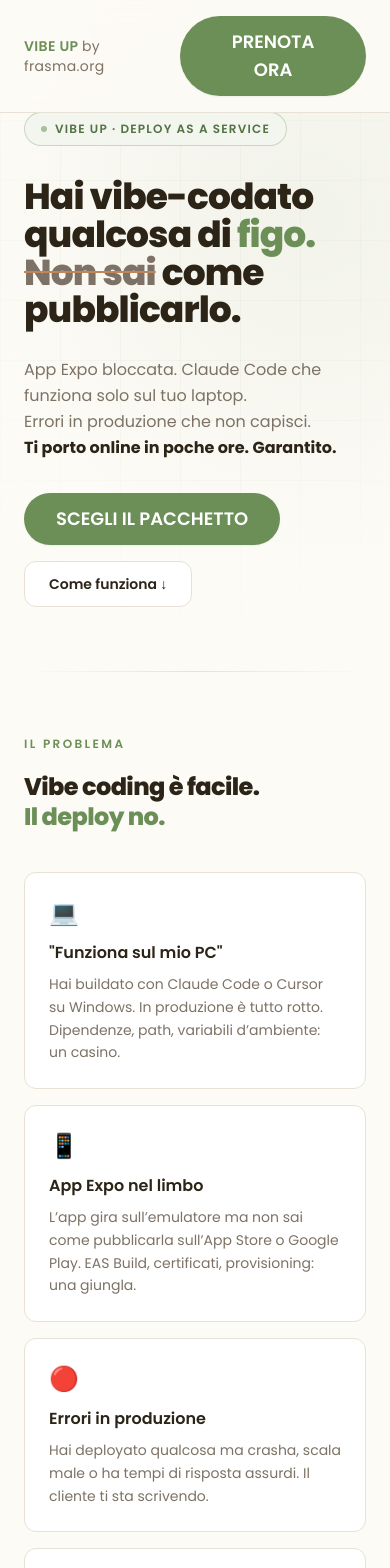
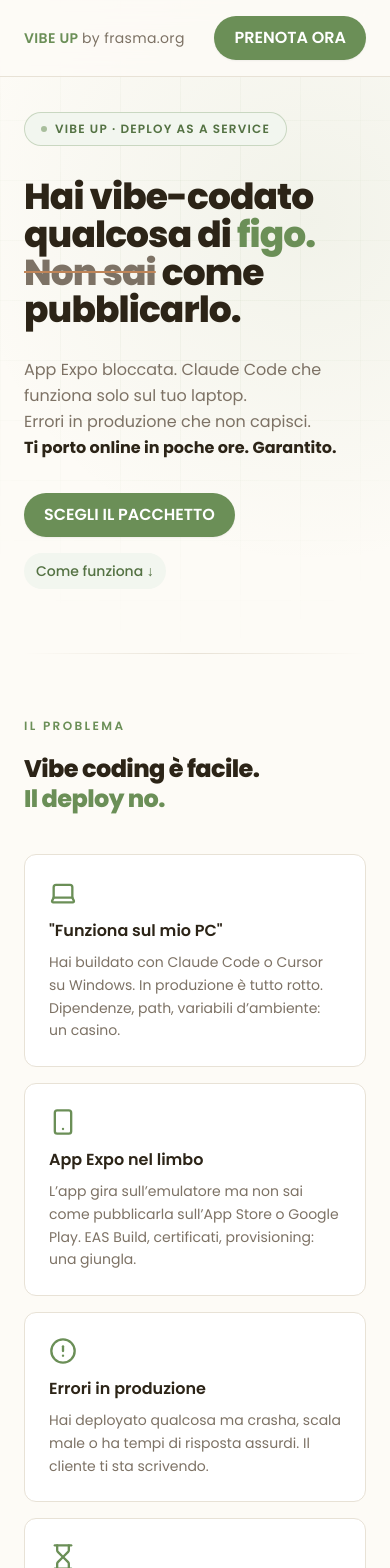
Before and after one commit to francemazzi/frasma, a Next.js app: page /vibeup in a window 390 px wide. Shown: the top 1568 px of the page. Built offline with nearby package versions, Linux system fonts and the light colour scheme.

Commit message:
feat: update styling and structure of Cal, Manifattura, and VibeUp pages for improved user experience and visual consistency

```diff
--- a/components/organism/Cal.tsx
+++ b/components/organism/Cal.tsx
@@ -42,7 +42,7 @@ class CssClassBuilder {
     if (type === "icon") {
       return "flex items-center justify-center p-2 rounded-full bg-sage-500 hover:bg-sage-400 text-white transition duration-200";
     }
-    return "flex items-center gap-3 rounded-full bg-sage-500 px-8 py-3 text-lg font-semibold text-white shadow-sm hover:bg-sage-400 transition duration-200";
+    return "flex items-center gap-2 sm:gap-3 rounded-full bg-sage-500 px-5 py-2.5 text-base sm:px-8 sm:py-3 sm:text-lg font-semibold text-white shadow-sm hover:bg-sage-400 transition duration-200";
   }
 }
 
--- a/pages/manifattura.tsx
+++ b/pages/manifattura.tsx
@@ -163,9 +163,9 @@ export default function ManifatturaPage() {
             <a
               href="#casi-uso"
               data-cta-id="hero-secondary-cases"
-              className="rounded-xl border border-farm-border bg-farm-surface px-6 py-3 text-sm font-semibold text-farm-text transition hover:border-sage hover:text-sage"
+              className="flex items-center gap-2 px-3 py-2 text-sm font-medium text-sage-600 hover:text-sage-500 bg-sage-50 rounded-full transition duration-200"
             >
-              Vedi i casi d&apos;uso &darr;
+              Vedi i casi d&apos;uso &rarr;
             </a>
           </div>
         </section>
--- a/pages/vibeup.tsx
+++ b/pages/vibeup.tsx
@@ -1,27 +1,28 @@
 import Head from "next/head";
 import { motion } from "framer-motion";
 import Cal from "../components/organism/Cal";
+import { Laptop, Smartphone, AlertCircle, Hourglass, Bot, Rocket, Lightbulb, MapPin } from "lucide-react";
 
 /* ── Data ─────────────────────────────────────────────────── */
 
 const problemi = [
   {
-    emoji: "\u{1F4BB}",
+    icon: <Laptop className="w-7 h-7 text-sage-500" />,
     title: "\"Funziona sul mio PC\"",
     desc: "Hai buildato con Claude Code o Cursor su Windows. In produzione \u00e8 tutto rotto. Dipendenze, path, variabili d\u2019ambiente: un casino.",
   },
   {
-    emoji: "\u{1F4F1}",
+    icon: <Smartphone className="w-7 h-7 text-sage-500" />,
     title: "App Expo nel limbo",
     desc: "L\u2019app gira sull\u2019emulatore ma non sai come pubblicarla sull\u2019App Store o Google Play. EAS Build, certificati, provisioning: una giungla.",
   },
   {
-    emoji: "\u{1F534}",
+    icon: <AlertCircle className="w-7 h-7 text-sage-500" />,
     title: "Errori in produzione",
     desc: "Hai deployato qualcosa ma crasha, scala male o ha tempi di risposta assurdi. Il cliente ti sta scrivendo.",
   },
   {
-    emoji: "\u23F3",
+    icon: <Hourglass className="w-7 h-7 text-sage-500" />,
     title: "Settimane perse",
     desc: "Hai gi\u00e0 perso ore su Stack Overflow e YouTube. Il tuo tempo vale. Delegare il deploy \u00e8 la mossa pi\u00f9 intelligente che puoi fare.",
   },
@@ -122,22 +123,22 @@ const pacchetti: {
 
 const personas = [
   {
-    emoji: "\u{1F916}",
+    icon: <Bot className="w-7 h-7 text-sage-500" />,
     title: "Vibe coder",
     desc: "Hai buildato con Claude Code, Cursor, Bolt o Lovable. Il progetto funziona in locale ma non sai come pubblicarlo.",
   },
   {
-    emoji: "\u{1F680}",
+    icon: <Rocket className="w-7 h-7 text-sage-500" />,
     title: "Founder / Maker",
     desc: "Vuoi lanciare veloce. Non hai voglia di perdere una settimana su Terraform o Docker. Deleghi il deploy a qualcuno di fiducia.",
   },
   {
-    emoji: "\u{1F4F1}",
+    icon: <Smartphone className="w-7 h-7 text-sage-500" />,
     title: "App builder",
     desc: "Hai un\u2019app Expo / React Native che funziona sull\u2019emulatore. Vuoi arrivare sugli store senza impazzire con certificati e build pipeline.",
   },
   {
-    emoji: "\u{1F4A1}",
+    icon: <Lightbulb className="w-7 h-7 text-sage-500" />,
     title: "Dev senza DevOps",
     desc: "Sei bravo a scrivere codice ma non \u00e8 il tuo mestiere ottimizzare infrastrutture. Ti concentri sul prodotto, io gestisco il resto.",
   },
@@ -147,7 +148,7 @@ const aboutStats = [
   { value: "10+", label: "anni di esperienza full-stack" },
   { value: "TS", label: "TypeScript \u00b7 React \u00b7 Next.js" },
   { value: "AI", label: "LangChain \u00b7 Claude \u00b7 OpenAI" },
-  { value: "\u{1F4CD}", label: "Guastalla, Reggio Emilia" },
+  { value: <MapPin className="w-8 h-8" />, label: "Guastalla, Reggio Emilia" },
 ];
 
 const faqs = [
@@ -282,7 +283,7 @@ export default function VibeUpPage() {
               <Cal textButton="SCEGLI IL PACCHETTO" buttonType="default" />
               <a
                 href="#come-funziona"
-                className="rounded-xl border border-farm-border bg-farm-surface px-6 py-3 text-sm font-semibold text-farm-text transition hover:border-sage hover:text-sage"
+                className="flex items-center gap-2 px-3 py-2 text-sm font-medium text-sage-600 hover:text-sage-500 bg-sage-50 rounded-full transition duration-200"
               >
                 Come funziona &darr;
               </a>
@@ -362,7 +363,7 @@ export default function VibeUpPage() {
                 transition={{ duration: 0.4, delay: i * 0.08 }}
                 className="rounded-xl border border-farm-border bg-farm-surface p-6 transition-colors hover:border-terra/40"
               >
-                <div className="text-2xl mb-3">{p.emoji}</div>
+                <div className="mb-3">{p.icon}</div>
                 <h3 className="text-base font-semibold mb-2">{p.title}</h3>
                 <p className="text-sm text-farm-secondary leading-relaxed">
                   {p.desc}
@@ -532,7 +533,7 @@ export default function VibeUpPage() {
                   transition={{ duration: 0.4, delay: i * 0.08 }}
                   className="rounded-xl border border-farm-border bg-farm-bg p-5"
                 >
-                  <div className="text-2xl mb-3">{p.emoji}</div>
+                  <div className="mb-3">{p.icon}</div>
                   <h4 className="text-sm font-bold mb-2">{p.title}</h4>
                   <p className="text-xs text-farm-secondary leading-relaxed">
                     {p.desc}
```
